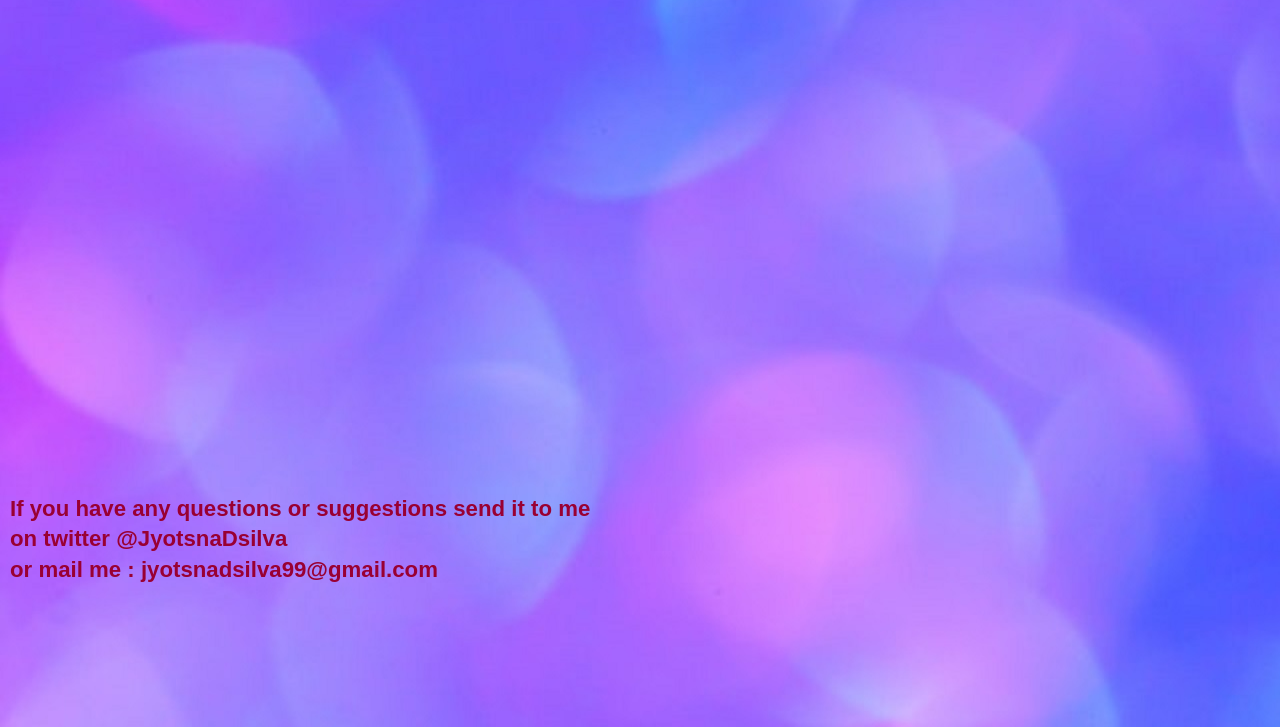
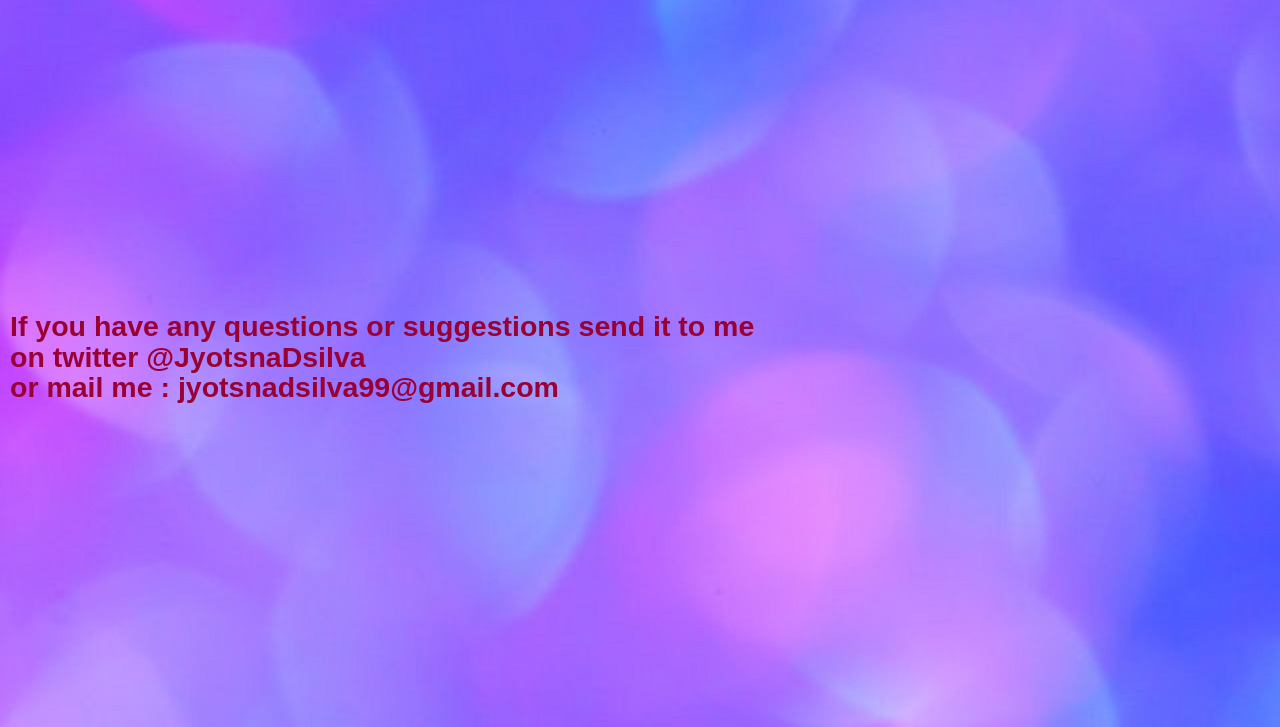
Before and after one commit to JyotsnaSDsilva/QuotifyMe.github.io, a plain HTML site: page indexcontact.html in a window 1280 px wide. Shown: the part 73-800 px from the top of the page. Drawn offline with Linux system fonts and the light colour scheme.

Commit message:
Update indexcontact.html

```diff
--- a/indexcontact.html
+++ b/indexcontact.html
@@ -12,8 +12,8 @@
       </div>
    </header>
    <section id="main">
-   <h3>
-   <br><br><br><br><br><br><br><br><br><br><br><br><br><br><br>
+   <h2>
+   <br><br><br><br><br><br><br><br><br>
 
    If you have any questions or suggestions send it to me <br> on twitter  @JyotsnaDsilva
 	   <br>
@@ -21,10 +21,10 @@
    <br><br><br><br>
 
 
-    </h3>
+    </h2>
 	<br><br><br><br><br><br>
    </section>
-   <br><br><br><br><br><br><br><br>
+   <br><br><br><br><br><br><br><br><br><br><br><br>
    <div class="nextpage">
 
      <h4> <a href="index.html"> << Back Home </a></h4>
```
